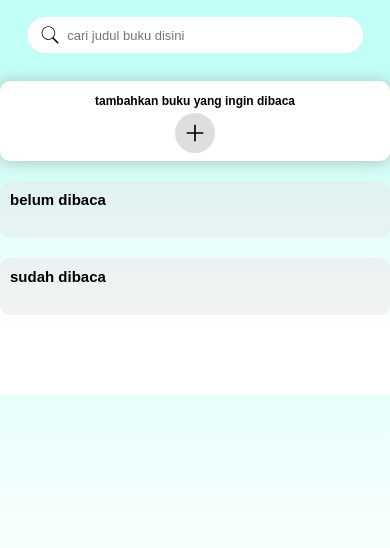
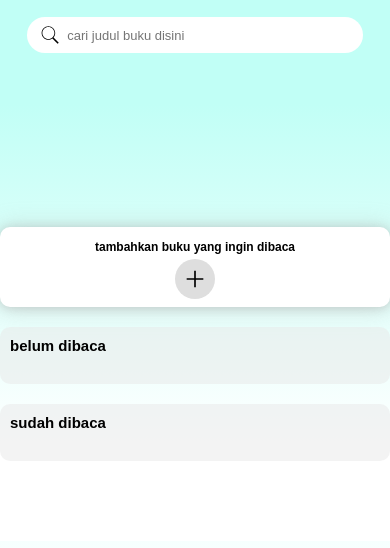
Before and after one commit to pradiptaaee/subMision2, a plain HTML site: page index.html in a window 390 px wide. Shown: the part 46-594 px from the top of the page. Drawn offline with Linux system fonts and the light colour scheme.

Commit message:
Update style.css

```diff
--- a/style.css
+++ b/style.css
@@ -384,7 +384,7 @@ header {
     }
 
     .wrapper {
-        padding-top: 10px;
+        padding-top: 40%;
         grid-template-columns: 1fr;
     }
 
```
